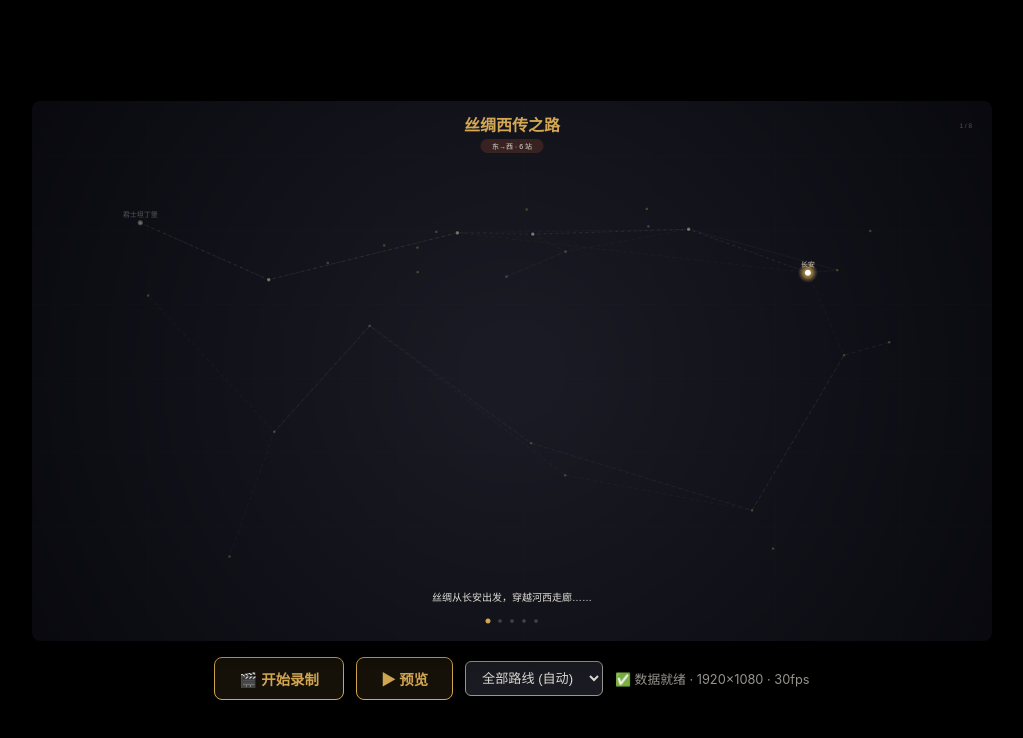
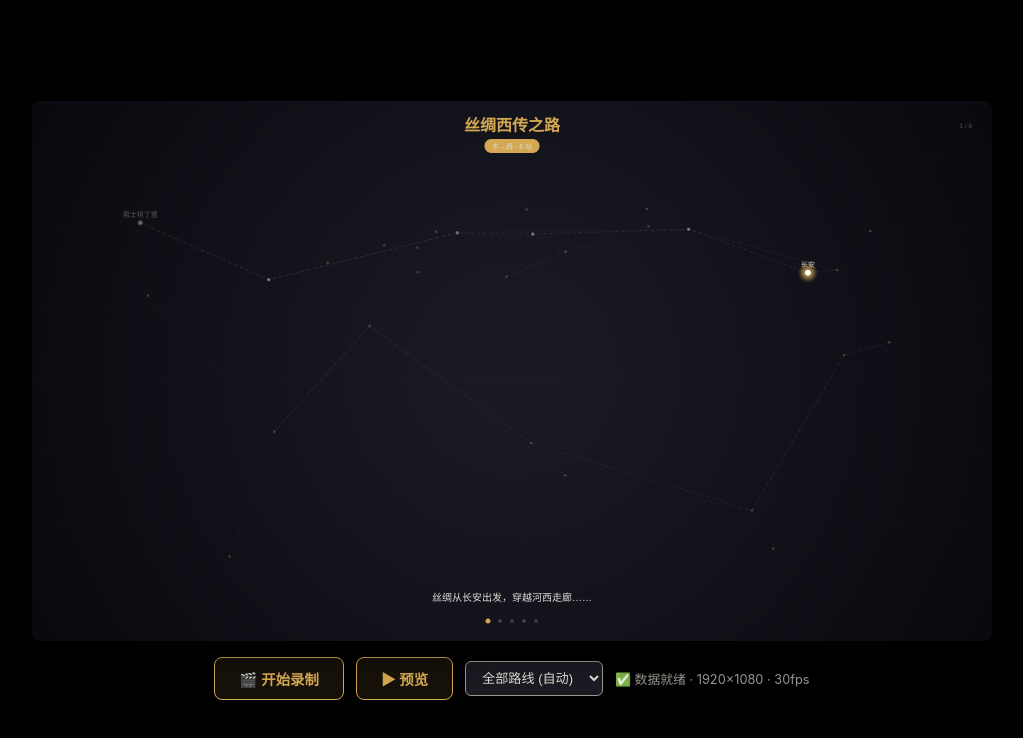
Before and after one commit to ScarlettLab2026/silk-road-2026, a plain HTML site: page video.html in a window 1280 px wide. Shown: the whole page, without its empty margins (128-1151 px from the left). Drawn offline with Linux system fonts and the light colour scheme.

Commit message:
🐛 修复视频录制4个bug: badge测量/路线绘制/jumpToRoute/重复fetch

```diff
--- a/video.html
+++ b/video.html
@@ -80,15 +80,8 @@ function project(lat, lng) {
   return { x, y };
 }
 
-// ── Load data ──
+// ── Global state ──
 let DATA = null;
-fetch('data/silk-road.json').then(r => r.json()).then(d => {
-  DATA = d;
-  buildRouteSelect();
-  drawStatic();
-});
-
-const cityCache = {};
 
 // ── Routes + Narration ──
 const NARRATIONS = {
@@ -281,33 +274,28 @@ function drawFrame(routeIdx, progress) {
   });
   ctx.setLineDash([]);
 
-  // Active route — dim path behind, bright path ahead
-  // Behind (traveled)
+  // Active route — bright traveled path
   ctx.strokeStyle = 'rgba(212,168,83,0.6)';
   ctx.lineWidth = 3;
   ctx.setLineDash([]);
   ctx.beginPath();
+  let drawnToPos = false;
   rc.points.forEach((p, j) => {
-    if (j === 0) ctx.moveTo(p.x, p.y);
-    else if (rc.dists[j] / rc.total <= progress) ctx.lineTo(p.x, p.y);
-    else {
-      // interpolate to current position
-      const segProg = Math.min(progress * rc.total / rc.total, 1);
-      ctx.lineTo(pos.x, pos.y);
-    }
+    if (j === 0) { ctx.moveTo(p.x, p.y); return; }
+    if (rc.dists[j] / rc.total <= progress) { ctx.lineTo(p.x, p.y); return; }
+    if (!drawnToPos) { ctx.lineTo(pos.x, pos.y); drawnToPos = true; }
   });
+  if (progress >= 1 && !drawnToPos) { const lp = rc.points[rc.points.length-1]; ctx.lineTo(lp.x, lp.y); }
   ctx.stroke();
 
-  // Ahead (dim)
+  // Ahead (dim dashed)
   ctx.strokeStyle = 'rgba(255,255,255,0.08)';
   ctx.lineWidth = 2;
   ctx.setLineDash([4, 8]);
   ctx.beginPath();
   ctx.moveTo(pos.x, pos.y);
   for (let j = 0; j < rc.points.length; j++) {
-    if (rc.dists[j] / rc.total > progress) {
-      ctx.lineTo(rc.points[j].x, rc.points[j].y);
-    }
+    if (rc.dists[j] / rc.total > progress) ctx.lineTo(rc.points[j].x, rc.points[j].y);
   }
   ctx.stroke();
   ctx.setLineDash([]);
@@ -361,8 +349,8 @@ function drawFrame(routeIdx, progress) {
   ctx.fillText(route.name, W/2, 60);
 
   // Direction badge
-  ctx.fillStyle = 'rgba(199,91,58,0.2)';
-  const badgeW = ctx.measureText(route.direction).width + 30;
+  ctx.font = '14px "PingFang SC","Microsoft YaHei",sans-serif';
+  const badgeW = ctx.measureText(`${route.direction} · ${route.nodes.length} 站`).width + 30;
   ctx.beginPath();
   const bx = W/2 - badgeW/2, by = 76, bh = 28, br = 14;
   ctx.moveTo(bx + br, by); ctx.lineTo(bx + badgeW - br, by);
@@ -540,7 +528,9 @@ function jumpToRoute(idx) {
     }
     phase = PHASE_TITLE;
     fullStartTime = 0;
+    drawTitleCard('丝路上的八条生命线');
     updateButtons();
+    document.getElementById('status').textContent = '就绪 · 1920×1080 · 30fps';
     return;
   }
   if (idx >= routeDataCache.length) return;
```
